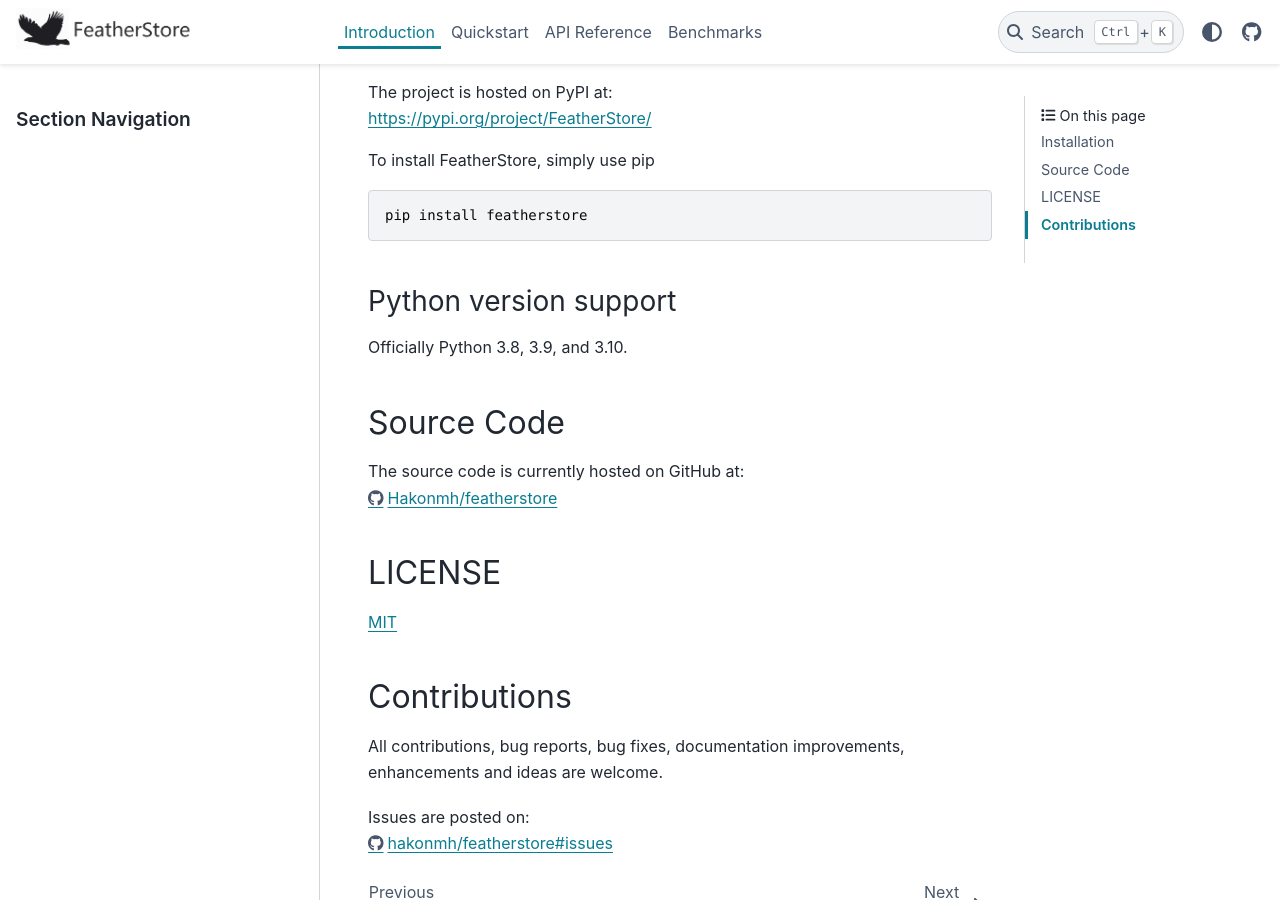
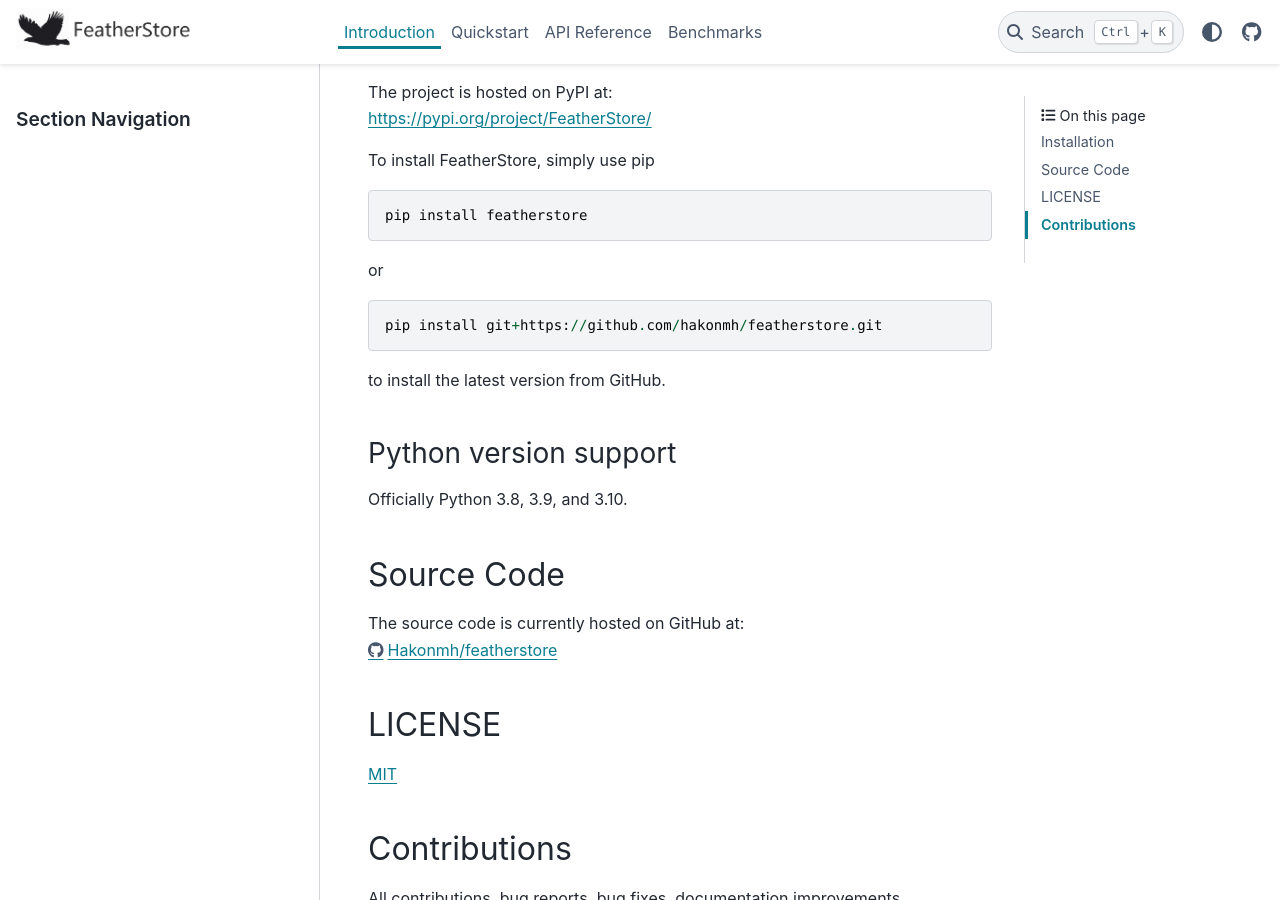
Before and after one commit to hakonmh/featherstore, a Sphinx documentation site: the page built from docs/Introduction.rst, in a window 1280 px wide and 900 px high, scrolled down 622 px. Built offline with Sphinx 7.4.7 and the PyData theme 0.15.4, drawn with Linux system fonts in a browser that asks for light colours.

Commit message:
Add install repo instructions

```diff
--- a/docs/Benchmarks.rst
+++ b/docs/Benchmarks.rst
@@ -56,7 +56,7 @@
 Internal Benchmarks
 +++++++++++++++++++
 
-The code used for these benchmarks (and more) can be found `here <https://github.com/hakonmh/featherstore/blob/master/benchmarks/internal.py>`_.
+The code used for these (and other) benchmarks can be found `here <https://github.com/hakonmh/featherstore/blob/master/benchmarks/internal.py>`_.
 
 Pandas vs Polars and Arrow
 --------------------------
--- a/docs/Introduction.rst
+++ b/docs/Introduction.rst
@@ -28,6 +28,14 @@
 
     pip install featherstore
 
+| or
+
+.. code-block::
+
+    pip install git+https://github.com/hakonmh/featherstore.git
+
+| to install the latest version from GitHub.
+
 Python version support
 ----------------------
 
```
Also changed, not shown: README.md (+2 -1 lines), 1 other file.
